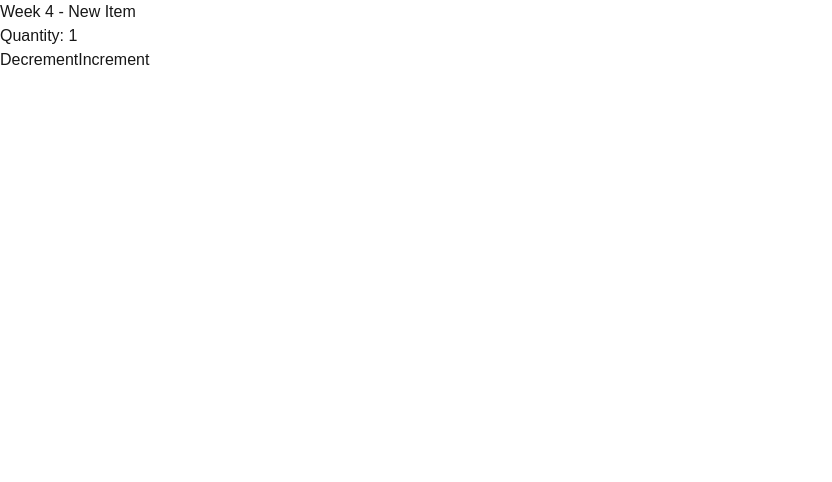
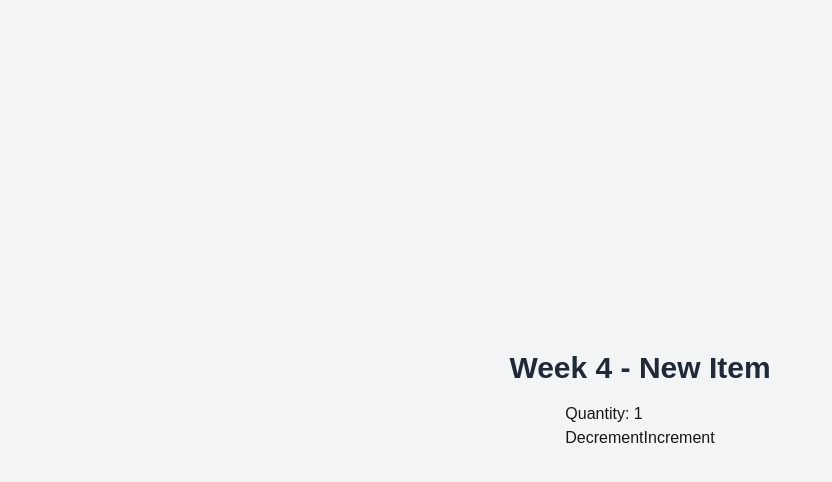
Before and after one commit to MalekMansour/cprg306-assignments, a Next.js app: page /week-4 in a window 1280 px wide. Shown: the top 482 px of the page, without its empty margins (0-832 px from the left). Built offline with nearby package versions, Linux system fonts and the light colour scheme.

Commit message:
Update page.js

```diff
--- a/app/week-4/page.js
+++ b/app/week-4/page.js
@@ -2,8 +2,8 @@
 
 const Page = () => {
   return (
-    <div>
-      <h1>Week 4 - New Item</h1>
+    <div className="flex flex-col items-center justify-center min-h-screen bg-gray-100 p-4">
+      <h1 className="text-3xl font-bold text-gray-800 mb-4">Week 4 - New Item</h1>
       <NewItem />
     </div>
   );
```
